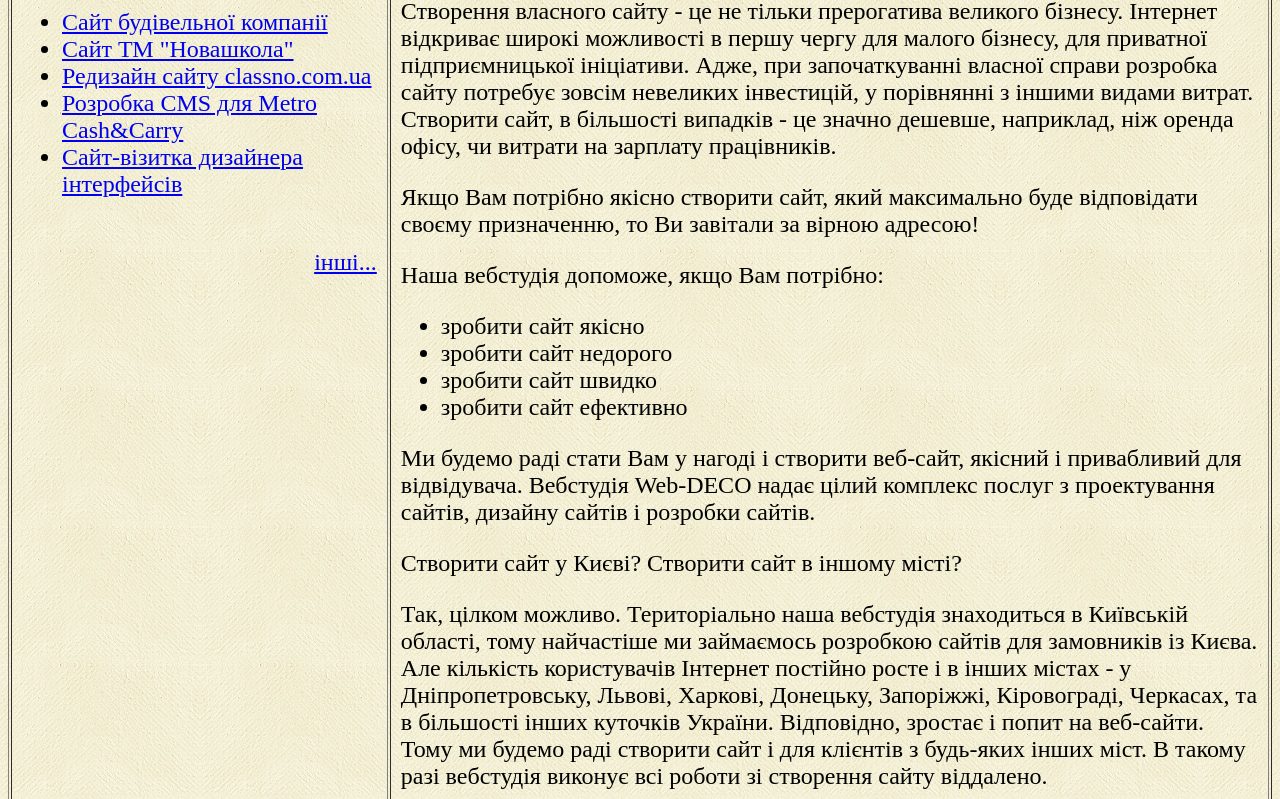
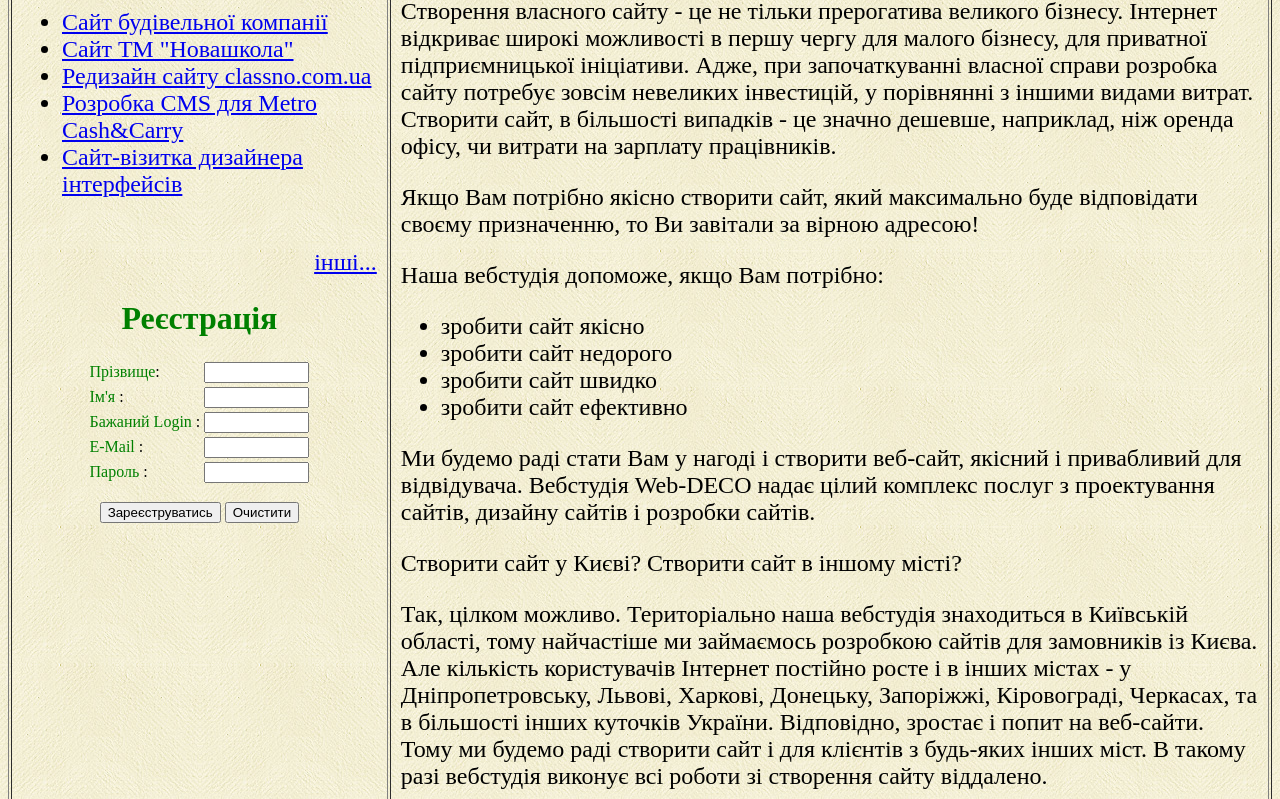
Before and after one commit to Pasechnyk/Pasechnyk.github.io, a plain HTML site: page index.html in a window 1280 px wide. Shown: the part 301-1100 px from the top of the page. Drawn offline with Linux system fonts and the light colour scheme.

Commit message:
16 - Форма реєстрації

```diff
--- a/index.html
+++ b/index.html
@@ -42,6 +42,35 @@
                 <p align="right"><a href="#">інші...</a></p>
                  </ul>
                 </font>
+                    <H1 align="center"><font color="green">Реєстрація</font></H1>
+                <form action="forma.php" method="post" onsubmit="return send();">
+                <TABLE align="center">
+                <TR>
+                <TD><font color="green">Прізвище</font>: </TD>
+                <TD><input type="text" size="10" maxlength="20" name="name2"> </TD>
+                </TR>
+                <TR>
+                <TD><font color="green">Ім'я</font> : </TD>
+                <TD><input type="text" size="10" maxlength="20" name="name1"> </TD>
+                </TR>
+                <TR>
+                <TD><font color="green">Бажаний Login</font> : </TD>
+                <TD><input type="text" size="10" maxlength="20" name="nic1"> </TD>
+                </TR>
+                <TR>
+                <TD><font color="green">E-Mail</font> : </TD>
+                <TD><input type="email" size="10" maxlength="20" name="email"></TD>
+                </TR>
+                <TR>
+                <TD><font color="green">Пароль</font> : </TD>
+                <TD><input type="password" size="10" maxlength="20" name="password"></TD>
+                </TR>
+                </TABLE>
+                <p align="center">
+                <input type="submit" value="Зареєструватись" >
+                <input type="reset" value="Очистити">
+                </p>
+                </form>
                    </td>
             <td width="70%">
     <H1>Зробити сайт з нами легко</H1>
```
